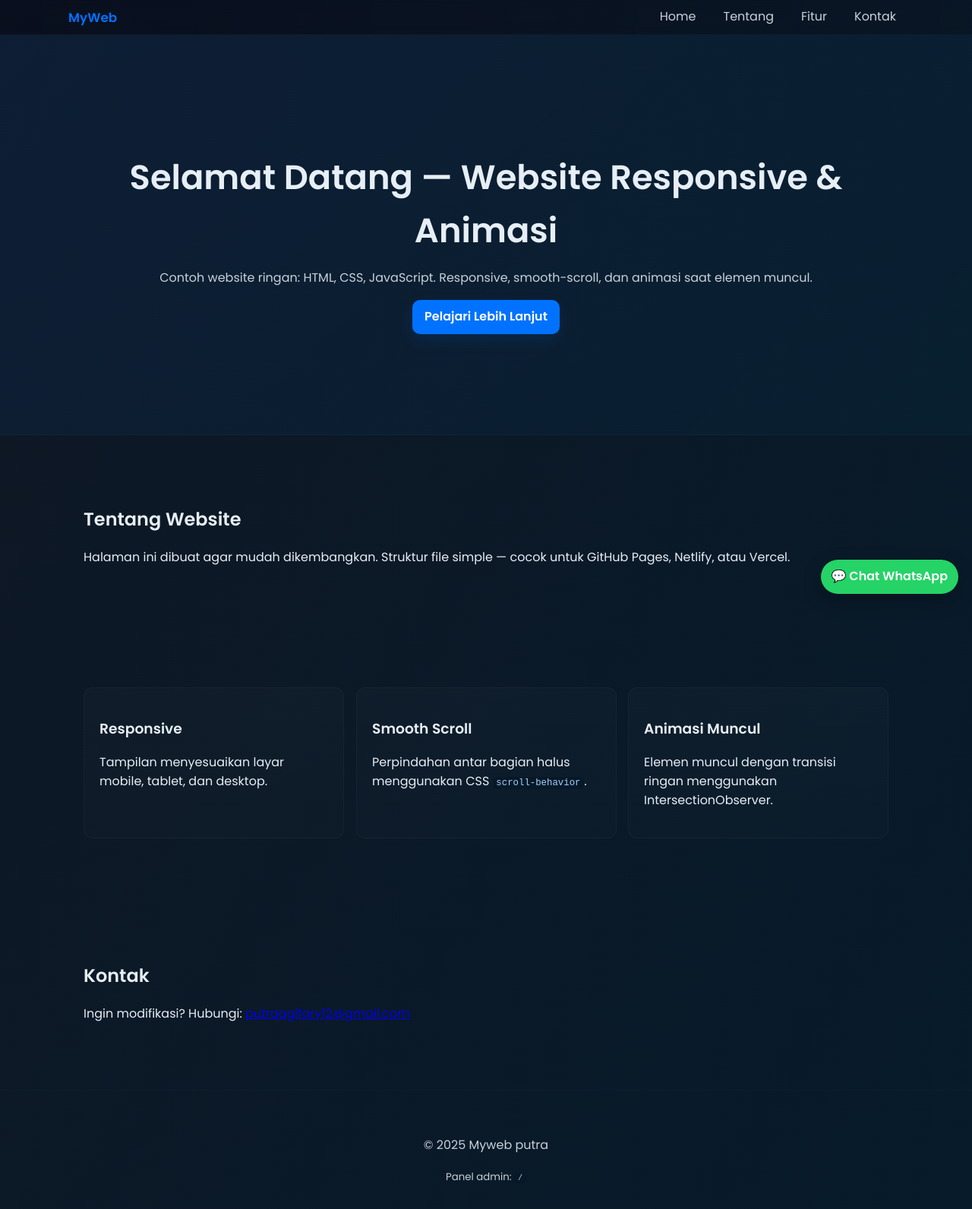
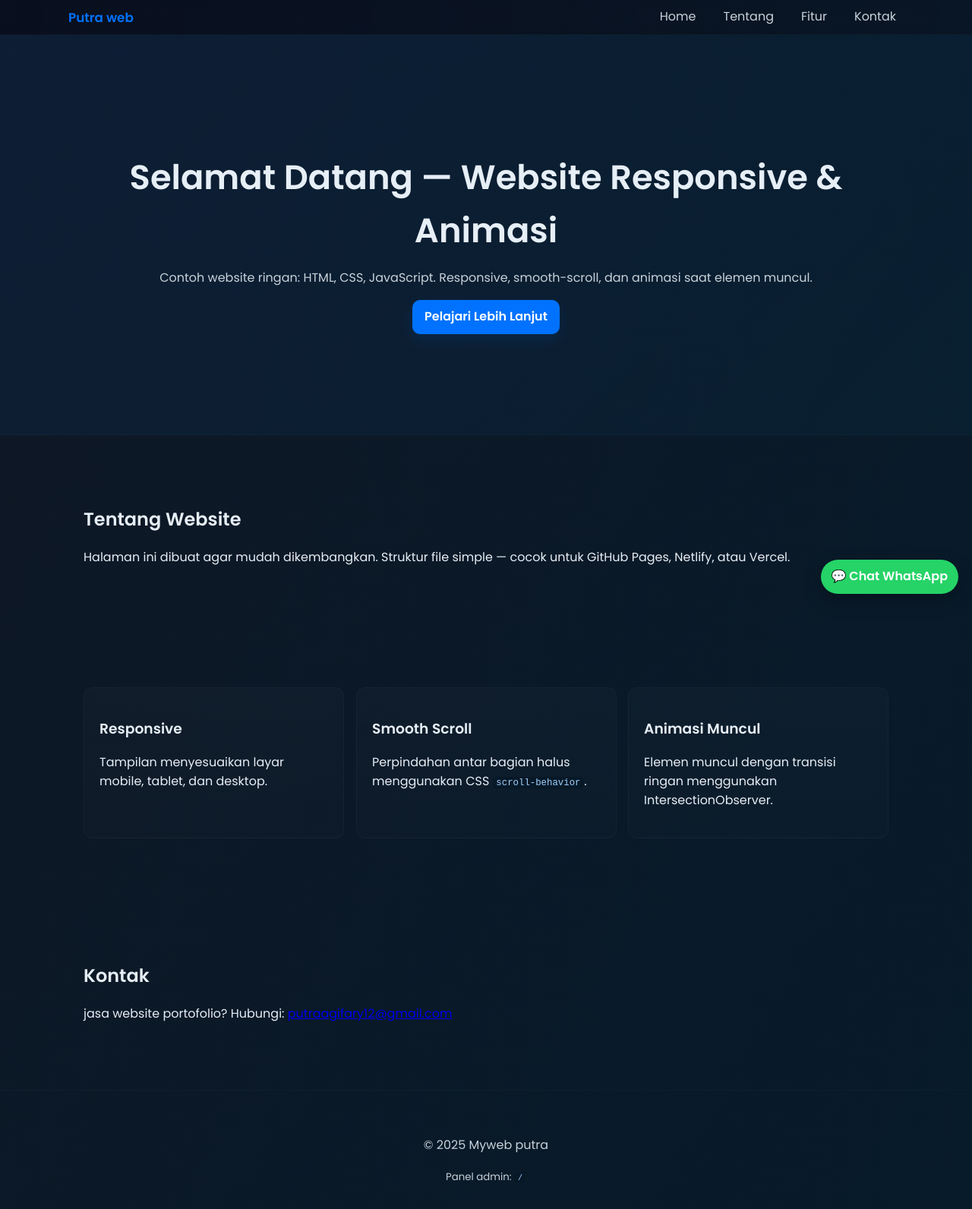
Before and after one commit to putraaxy/web-putra-firebase, a plain HTML site: page index.html in a window 1280 px wide. Shown: the whole page at 76% size. Drawn offline with Linux system fonts and the light colour scheme; no server answers.

Commit message:
Update index.html

```diff
--- a/index.html
+++ b/index.html
@@ -13,7 +13,7 @@
 <body>
   <header class="site-header reveal">
     <div class="container header-inner">
-      <a class="brand" id="brand-name" href="#">MyWeb</a>
+      <a class="brand" id="brand-name" href="#">Putra web</a>
       <button id="btnNav" class="nav-toggle" aria-expanded="false" aria-controls="primaryNav" aria-label="Buka menu">
         <span class="hamburger"></span>
       </button>
@@ -64,7 +64,7 @@
     <section id="contact" class="section reveal">
       <div class="container">
         <h2>Kontak</h2>
-        <p>Ingin modifikasi? Hubungi: <a id="email-link" href="mailto:putraagifary12@gmail.com">putraagifary12@gmail.com</a></p>
+        <p>jasa website portofolio? Hubungi: <a id="email-link" href="mailto:putraagifary12@gmail.com">putraagifary12@gmail.com</a></p>
       </div>
     </section>
   </main>
```
